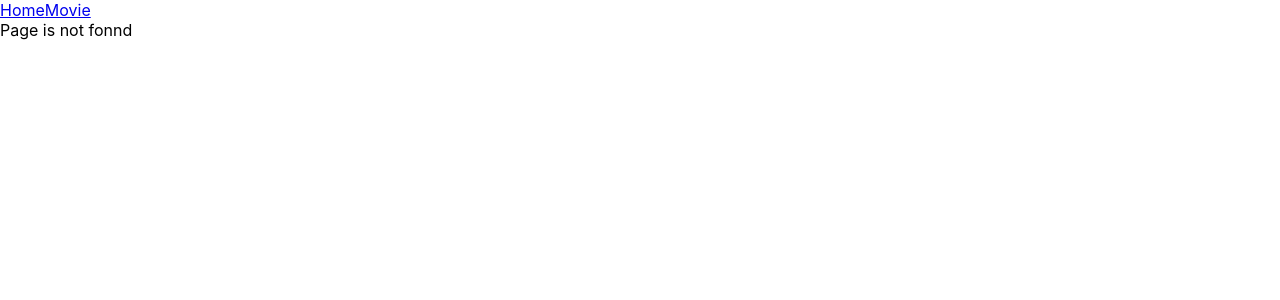
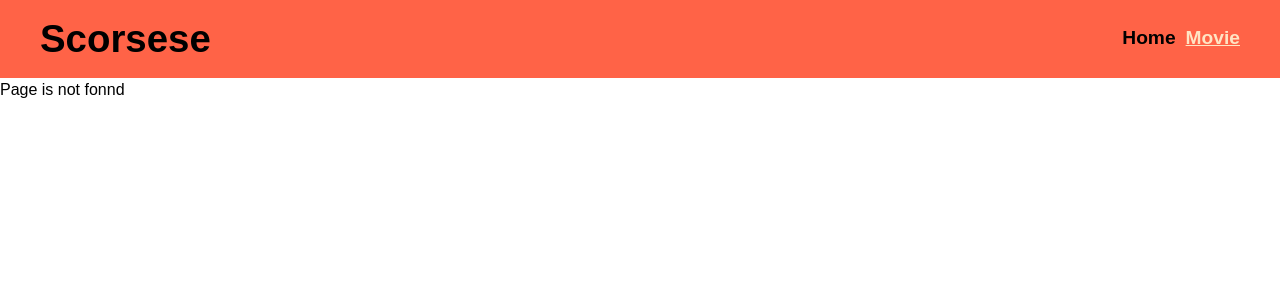
Before and after one commit to Olegopolonets/goit-react-hw-05-movies, a React (Create React App) app: page /movies/1 in a window 1280 px wide. Shown: the top 300 px of the page. Built offline with nearby package versions, Linux system fonts and the light colour scheme.

Commit message:
add styled

```diff
--- a/package.json
+++ b/package.json
@@ -12,6 +12,7 @@
     "react-dom": "^18.1.0",
     "react-router-dom": "^6.21.0",
     "react-scripts": "5.0.1",
+    "styled-components": "^6.1.1",
     "web-vitals": "^2.1.3"
   },
   "scripts": {
--- a/src/components/Layout.jsx
+++ b/src/components/Layout.jsx
@@ -1,18 +1,43 @@
 import React from 'react';
-import { Link, Outlet } from 'react-router-dom';
+import { NavLink, Outlet } from 'react-router-dom';
+import styled from 'styled-components';
 
 const Layout = () => {
   return (
     <>
-      <header>
+      <StyledHeader>
+        <h1>Scorsese</h1>
         <nav>
-          <Link to="/">Home</Link>
-          <Link to="/movies">Movie</Link>
+          <StyledNavLink to="/">Home</StyledNavLink>
+          <StyledNavLink to="/movies">Movie</StyledNavLink>
         </nav>
-      </header>
+      </StyledHeader>
       <Outlet />
     </>
   );
 };
 
 export default Layout;
+
+const StyledHeader = styled.header`
+  display: flex;
+  justify-content: space-between;
+  align-items: center;
+  padding: 10px 40px;
+  background-color: tomato;
+  font-size: 1.2rem;
+  nav {
+    display: flex;
+    gap: 10px;
+  }
+`;
+
+const StyledNavLink = styled(NavLink)`
+  text-decoration: none;
+  color: black;
+  font-weight: 700;
+  &.active {
+    color: bisque;
+    text-decoration: underline;
+  }
+`;
--- a/src/index.css
+++ b/src/index.css
@@ -7,9 +7,33 @@ body {
     sans-serif;
   -webkit-font-smoothing: antialiased;
   -moz-osx-font-smoothing: grayscale;
+  font-family: sans-serif;
+  line-height: 1.5;
 }
 
 code {
   font-family: source-code-pro, Menlo, Monaco, Consolas, 'Courier New',
     monospace;
 }
+
+h1,
+h2,
+h3,
+h4,
+h5,
+h6,
+p {
+  margin: 0;
+}
+
+ul,
+ol {
+  margin: 0;
+  padding: 0;
+}
+
+img {
+  display: block;
+  max-width: 100%;
+  height: auto;
+}
```
Also changed, not shown: 1 other file (tests, documents, lock files or other folders).
